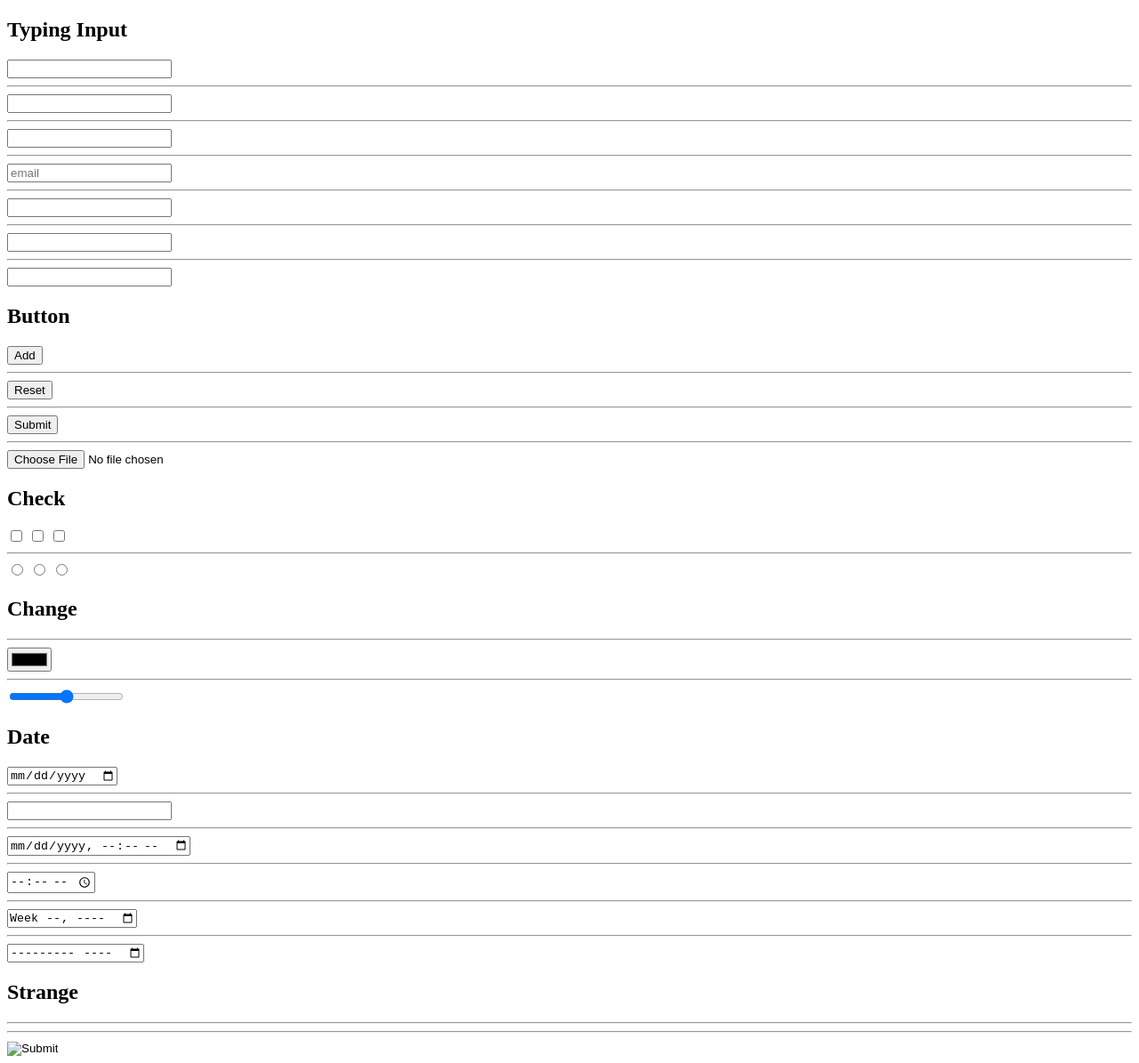
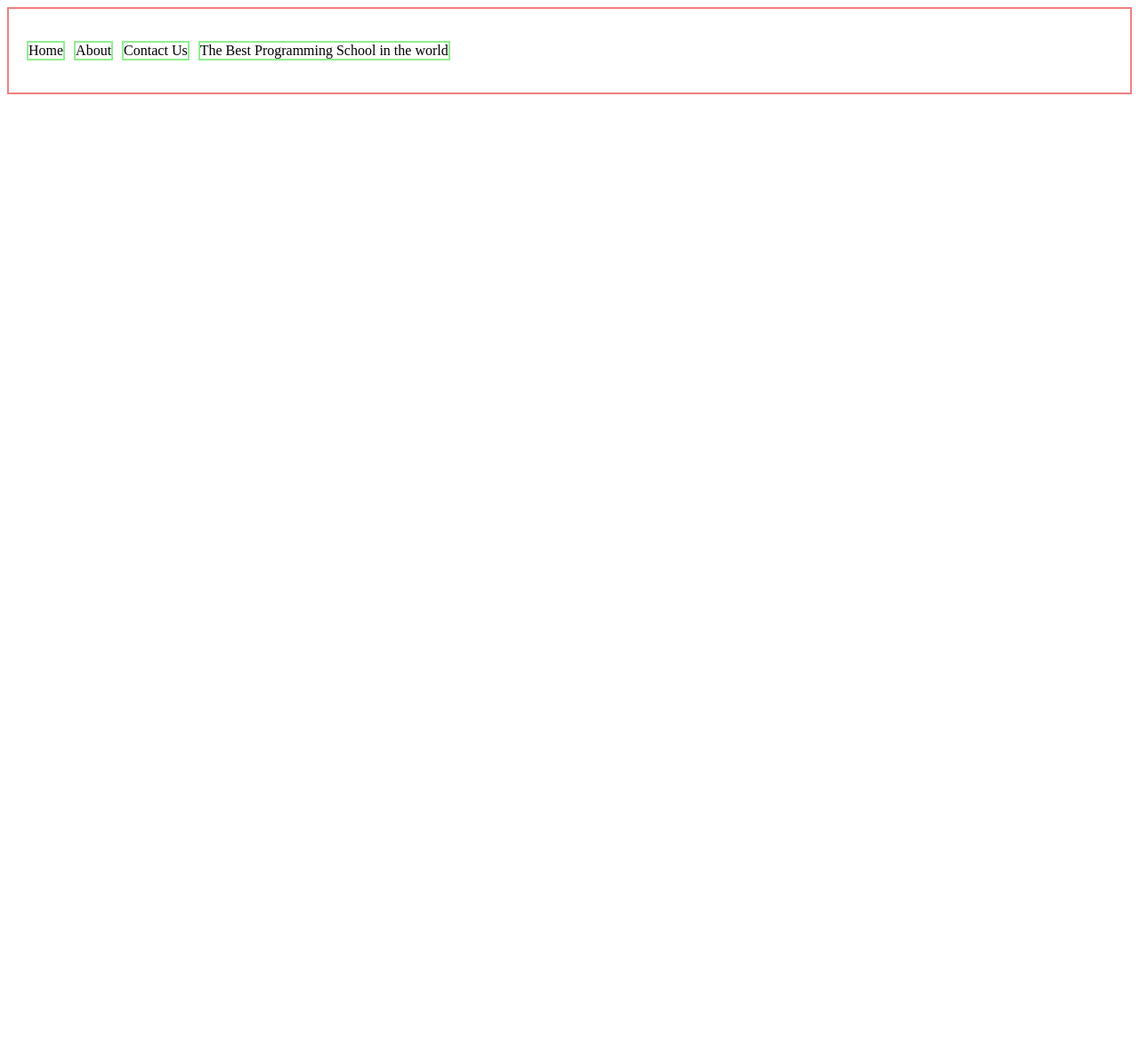
Before and after one commit to TunDev-vn/Udemy-Course, a plain HTML site: page HTML-CSS-Tutorial/trial.html in a window 1280 px wide. Shown: the whole page at 89% size. After the commit the page ends 800 px from the top, so only its background shows below. Drawn offline with Linux system fonts and the light colour scheme.

Commit message:
flexbox tutorial

```diff
--- a/HTML-CSS-Tutorial/trial.html
+++ b/HTML-CSS-Tutorial/trial.html
@@ -3,66 +3,26 @@
 <head>
     <meta charset="UTF-8">
     <meta name="viewport" content="width=device-width, initial-scale=1.0">
-    <title>Input Type</title>
+    <title>Document</title>
+    <style>
+        .container {
+            padding: 20px;
+            border: 2px solid lightcoral;
+            display: flex;
+            gap: 10px;
+        }
+        .container > p {
+            border: 2px solid lightgreen;
+
+        }
+    </style>
 </head>
 <body>
-    <h2>Typing Input</h2>
-    <input type="text">
-    <hr>
-    <input type="number">
-    <hr>
-    <input type="password">
-    <hr>
-    <input type="email" placeholder="email">
-    <hr>
-    <input type="search">
-    <hr>
-    <input type="tel">
-    <hr>
-    <input type="url">
-
-    <h2>Button</h2>
-    <input type="button" value="Add">
-    <hr>
-    <input type="reset">
-    <hr>
-    <input type="submit">
-    <hr>
-    <input type="file">
-
-    <h2>Check</h2>
-    <input type="checkbox">
-    <input type="checkbox">
-    <input type="checkbox">
-    <hr>
-    <input type="radio">
-    <input type="radio">
-    <input type="radio">
-
-    <h2>Change</h2>
-    <hr>
-    <input type="color">
-    <hr>
-    <input type="range">
-
-    <h2>Date</h2>
-    <input type="date">
-    <hr>
-    <input type="datetime">
-    <hr>
-    <input type="datetime-local">
-    <hr>
-    <input type="time">
-    <hr>
-    <input type="week">
-    <hr>
-    <input type="month">
-
-    <h2>Strange</h2>
-    <hr>
-    <input type="hidden">
-    <hr>
-    <input type="image">
-
+    <div class="container">
+        <p>Home</p>
+        <p>About</p>
+        <p>Contact Us</p>
+        <p>The Best Programming School in the world</p>
+    </div>
 </body>
 </html>
```
Also changed, not shown: HTML-CSS-Tutorial/8.2 Responsiveness/bootstrap.html (+2 -2 lines).
